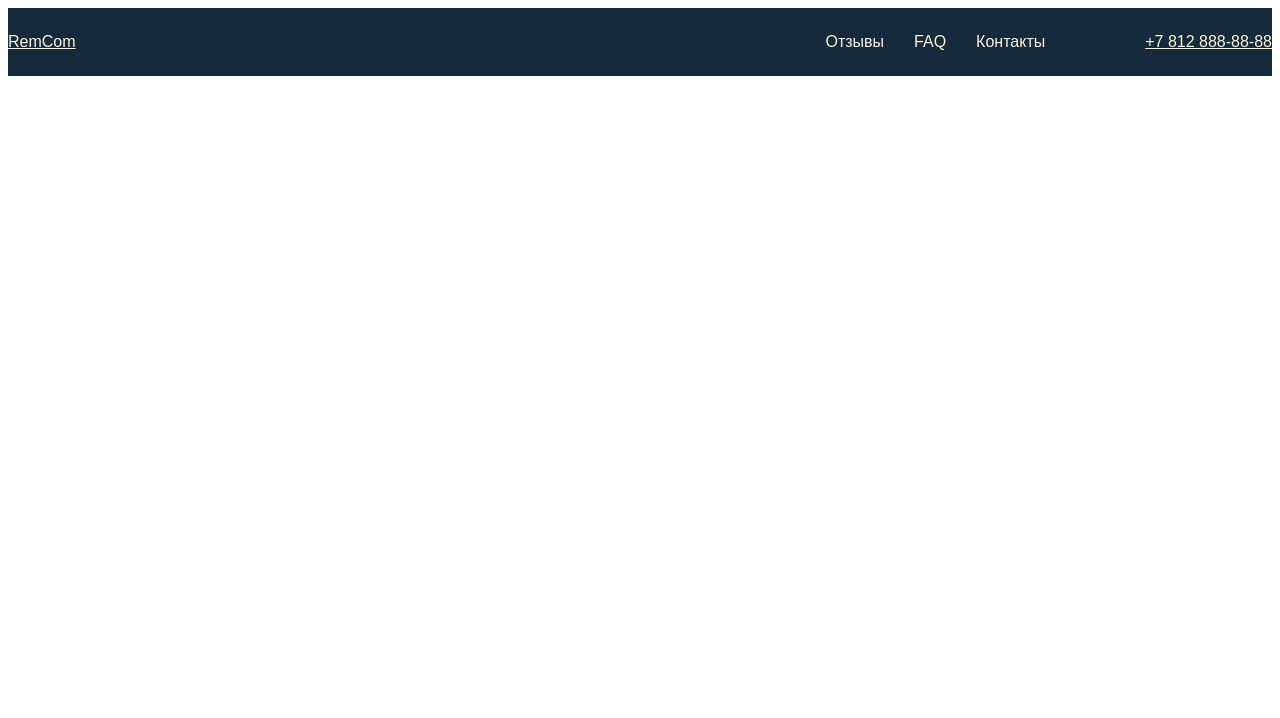
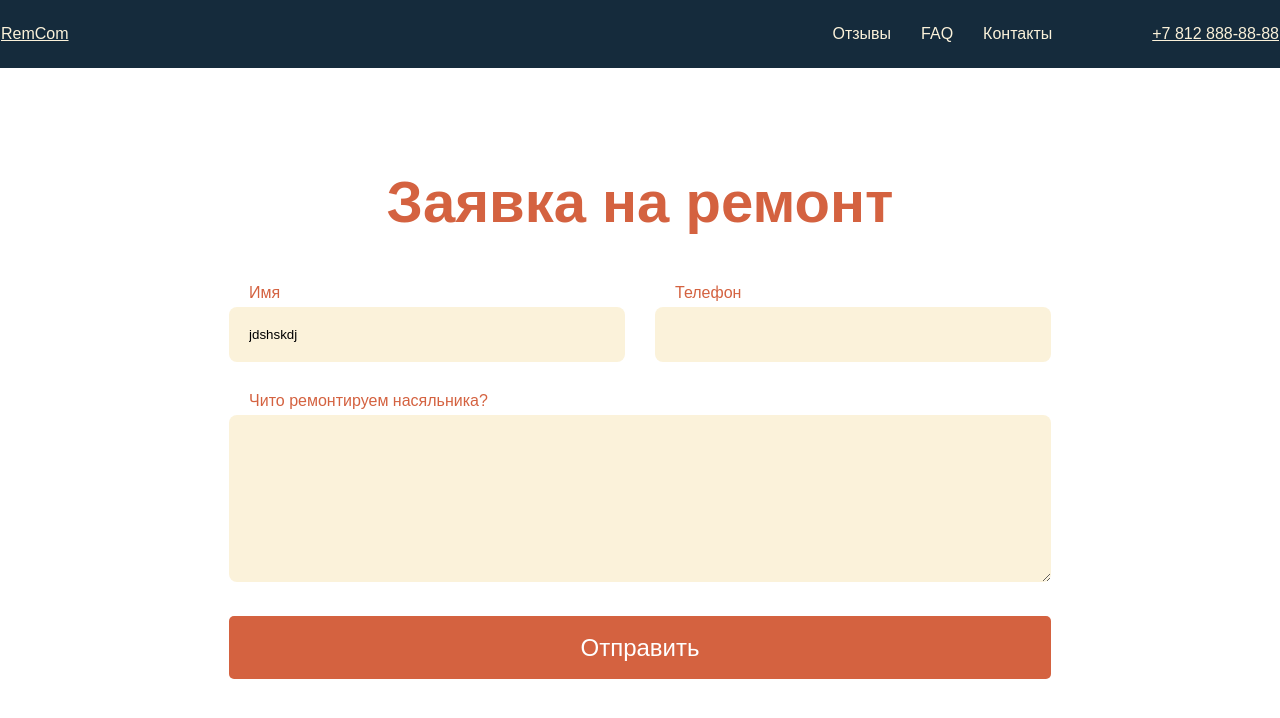
Before and after one commit to AnyTav/remcom-demidov, a plain HTML site: page www/index.html in a window 1280 px wide. Drawn offline with Linux system fonts and the light colour scheme.

Commit message:
Добавлена форма

```diff
--- /dev/null
+++ b/src/styles/blocks/_btn.scss
@@ -0,0 +1,15 @@
+.btn {
+  padding: 15px 30px;
+  background-color: $color-accent;
+  border-radius: 5px;
+  border: none;
+  font-size: 24px;
+  text-align: center;
+  text-decoration: none;
+  line-height: 33px;
+  color: #fff;
+}
+
+.btn-full {
+  width: 100%;
+}
--- /dev/null
+++ b/src/styles/blocks/_order.scss
@@ -0,0 +1,63 @@
+.order {
+  padding-top: 100px;
+  padding-bottom: 90px;
+}
+
+.order-inner {
+  @include container;
+}
+
+.order-title {
+  margin-top: 0;
+  text-align: center;
+  font-size: 58px;
+  line-height: 68px;
+  color: $color-accent;
+}
+
+.form-order {
+  display: flex;
+  flex-wrap: wrap;
+  width: 66.66%;
+  margin: 0 auto;
+}
+
+.form-order-field {
+  flex-basis: 50%;
+  margin-bottom: 30px;
+  padding: 0 ($indent-gap/2);
+
+  &:last-child {
+    margin-bottom: 0;
+  }
+}
+
+.form-order-field-full {
+  flex-basis: 100%;
+}
+
+.form-order-label {
+  padding-left: 20px;
+  color: $color-accent;
+}
+
+.form-order-input {
+  width: 100%;
+  margin-top: 5px;
+  padding: 20px;
+  border: none;
+  border-radius: 8px;
+  background-color: $color-ligth;
+}
+
+.form-order-textarea {
+  width: 100%;
+  height: 167px;
+  margin-top: 5px;
+  padding: 20px;
+  border: none;
+  font-family: inherit;
+  border-radius: 8px;
+  background-color: $color-ligth;
+  resize: vertical;
+}
--- /dev/null
+++ b/src/styles/common/_common.scss
@@ -0,0 +1,7 @@
+* {
+  box-sizing: border-box;
+}
+
+body {
+  margin: 0;
+}
--- a/src/styles/common/_variables.scss
+++ b/src/styles/common/_variables.scss
@@ -9,3 +9,4 @@ $color-ligth: #FBF2DA;
 $color-dark: #152B3C;
 
 // indents
+$indent-gap: 30px;
--- a/src/styles/style.scss
+++ b/src/styles/style.scss
@@ -3,7 +3,11 @@
 @import "common/_fonts";
 @import "common/_mixins";
 @import "common/_typography";
+@import "common/_common";
+
 
 // blocks
 @import "blocks/_header";
 @import "blocks/_main-nav";
+@import "blocks/_order";
+@import "blocks/_btn";
--- a/www/index.html
+++ b/www/index.html
@@ -29,6 +29,37 @@
 
   <main>
 
+    <section class="order">
+      <div class="order-inner">
+        <h2 class="order-title">Заявка на ремонт</h2>
+        <form action="#" method="POST" class="form-order">
+          <div class="form-order-field">
+            <label for="name" class="form-order-label">
+              Имя
+            </label>
+            <input id="name" name="name" type="text" value="jdshskdj" class="form-order-input">
+          </div>
+
+          <div class="form-order-field">
+            <label for="phone" class="form-order-label">
+              Телефон
+            </label>
+            <input id="phone" name="phone" type="text" class="form-order-input">
+          </div>
+
+          <div class="form-order-field form-order-field-full">
+            <label for="message" class="form-order-label">
+              Чито ремонтируем насяльника?
+            </label>
+            <textarea name="message" id="message" class="form-order-textarea"></textarea>
+          </div>
+
+          <div class="form-order-field form-order-field-full">
+            <button class="btn btn-full" type="submit">Отправить</button>
+          </div>
+        </form>
+      </div>
+    </section>
   </main>
 
   <footer class="footer">
```
Also changed, not shown: src/styles/common/_fonts.scss (line endings or trailing spaces), www/style/style.css.
